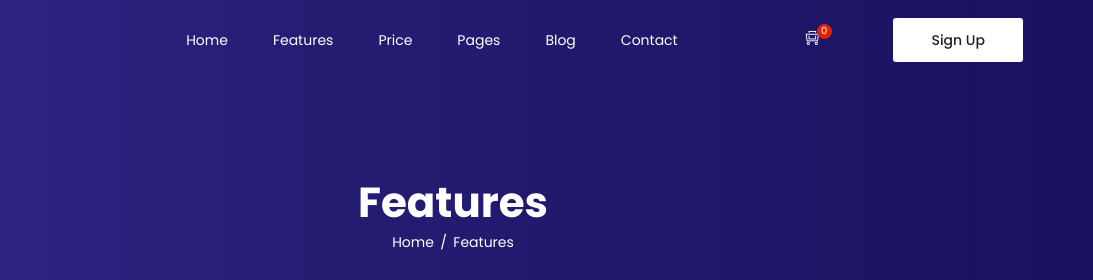
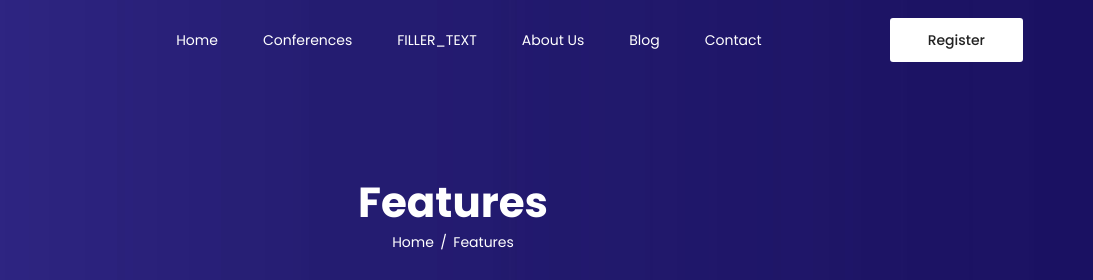
Before and after one commit to ysbcottawa/ysbcottawa, a plain HTML site: page feature.html in a window 1280 px wide. Shown: the top 280 px of the page, 187-1280 px from the left. Drawn offline with Linux system fonts and the light colour scheme.

Commit message:
Update Navbar + Title

```diff
--- a/feature.html
+++ b/feature.html
@@ -5,7 +5,7 @@
     <meta charset="utf-8">
     <meta name="viewport" content="width=device-width, initial-scale=1, shrink-to-fit=no">
     <link rel="icon" href="img/favicon.png" type="image/png">
-    <title>Favison SAAS</title>
+    <title>Youth STEM Business Conference</title>
     <!-- Bootstrap CSS -->
     <link rel="stylesheet" href="css/bootstrap.css">
     <link rel="stylesheet" href="css/themify-icons.css">
@@ -24,7 +24,7 @@
             <nav class="navbar navbar-expand-lg navbar-light">
                 <div class="container">
                     <!-- Brand and toggle get grouped for better mobile display -->
-                    <a class="navbar-brand logo_h" href="index.html"><img src="img/logo.png" alt=""></a>
+		    <a class="navbar-brand logo_h" href="index.html"><img src="img/logo.png" alt=""></a>
                     <button class="navbar-toggler" type="button" data-toggle="collapse" data-target="#navbarSupportedContent" aria-controls="navbarSupportedContent" aria-expanded="false" aria-label="Toggle navigation">
                         <span class="icon-bar"></span>
                         <span class="icon-bar"></span>
@@ -34,30 +34,23 @@
                     <div class="collapse navbar-collapse offset" id="navbarSupportedContent">
                         <ul class="nav navbar-nav menu_nav ml-auto">
                             <li class="nav-item"><a class="nav-link" href="index.html">Home</a></li>
-                            <li class="nav-item"><a class="nav-link" href="feature.html">Features</a></li>
-                            <li class="nav-item"><a class="nav-link" href="price.html">Price</a></li>
+                            <li class="nav-item"><a class="nav-link" href="feature.html">Conferences</a></li>
+                            <li class="nav-item"><a class="nav-link" href="price.html">FILLER_TEXT</a></li>
                             <li class="nav-item submenu dropdown">
-                                <a href="#" class="nav-link dropdown-toggle" data-toggle="dropdown" role="button" aria-haspopup="true" aria-expanded="false">Pages</a>
+                                <a href="#" class="nav-link dropdown-toggle" data-toggle="dropdown" role="button" aria-haspopup="true" aria-expanded="false">About Us</a>
                                 <ul class="dropdown-menu">
-                                    <li class="nav-item"><a class="nav-link" href="feature.html">Features</a></li>
-                                    <li class="nav-item"><a class="nav-link" href="price.html">Price</a></li>
-                                    <li class="nav-item"><a class="nav-link" href="element.html">Element</a></li>
+                                    <li class="nav-item"><a class="nav-link" href="our_mission.html">Our Mission</a></li>
+                                    <li class="nav-item"><a class="nav-link" href="board_members.html">Board Members</a></li>
+                                    <li class="nav-item"><a class="nav-link" href="social_media.html">Social Media</a></li>
                                 </ul>
                             </li>
-                            <li class="nav-item submenu dropdown">
-                                <a href="#" class="nav-link dropdown-toggle" data-toggle="dropdown" role="button" aria-haspopup="true" aria-expanded="false">Blog</a>
-                                <ul class="dropdown-menu">
-                                    <li class="nav-item"><a class="nav-link" href="blog.html">Blog</a></li>
-                                    <li class="nav-item"><a class="nav-link" href="single-blog.html">Blog Details</a></li>
-                                </ul>
-                            </li>
+                            <li class="nav-item"><a class="nav-link" href="blog.html">Blog</a></li>
                             <li class="nav-item"><a class="nav-link" href="contact.html">Contact</a></li>
                         </ul>
                     </div>
                     <div class="right-button">
                         <ul>
-                            <li class="shop-icon"><a href="#"><i class="ti-shopping-cart-full"></i><span>0</span></a></li>
-                            <li><a class="sign_up" href="">Sign Up</a></li>
+                            <li><a class="sign_up" href="https://www.eventbrite.ca/o/youth-stem-business-conferences-ottawa-31725084871">Register</a></li>
                         </ul>
                     </div>
                 </div>
@@ -65,6 +58,7 @@
         </div>
     </header>
     <!--================Header Menu Area =================-->
+
 
 
     <!--================Hero Banner Area Start =================-->
```
